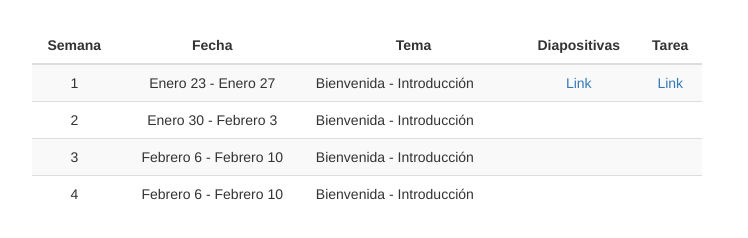
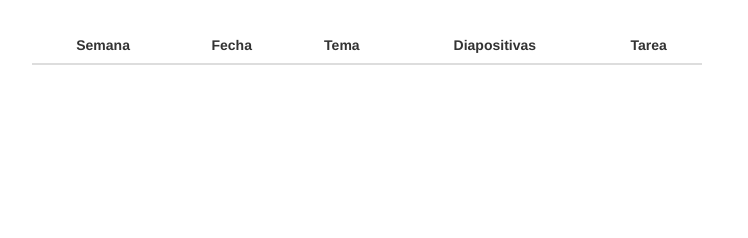
Before and after one commit to caev03/MEL-2017-10, a website: page Presentaciones/calendario.html in a window 1280 px wide. Shown: the part 174-412 px from the top of the page, without its empty margins (258-1006 px from the left). Drawn offline with nearby package versions, Linux system fonts and the light colour scheme.

Commit message:
Calendar Second Commit

```diff
--- a/Presentaciones/calendario.html
+++ b/Presentaciones/calendario.html
@@ -58,34 +58,7 @@
 			      </tr>
 			    </thead>
 			    <tbody id="tableBody">
-			      <tr>
-			        <td class="center">1</td>
-			        <td class="center">Enero 23 - Enero 27</td>
-			        <td>Bienvenida - Introducción</td>
-			        <td class="center"><a href="#">Link</a></td>
-			        <td class="center"><a href="#">Link</a></td>
-			      </tr>
-			      <tr>
-			        <td class="center">2</td>
-			        <td class="center">Enero 30 - Febrero 3</td>
-			        <td>Bienvenida - Introducción</td>
-			        <td class="center"><a href="#"></a></td>
-			        <td class="center"><a href="#"></a></td>
-			      </tr>
-			      <tr>
-			        <td class="center">3</td>
-			        <td class="center">Febrero 6 - Febrero 10</td>
-			        <td>Bienvenida - Introducción</td>
-			        <td class="center"><a href="#"></a></td>
-			        <td class="center"><a href="#"></a></td>
-			      </tr>
-			      <tr>
-			        <td class="center">4</td>
-			        <td class="center">Febrero 6 - Febrero 10</td>
-			        <td>Bienvenida - Introducción</td>
-			        <td class="center"><a href="#"></a></td>
-			        <td class="center"><a href="#"></a></td>
-			      </tr>
+
 			    </tbody>
 	      	</table>
 	      </div>
@@ -113,6 +86,7 @@
 		    var allTextLines = allText.split(/\r\n|\n/);
 
 		    for (var i=1; i<allTextLines.length; i++) {
+		    	console.log(allTextLines[i]);
 		    	var data = allTextLines[i].split(';');
 		    	var tr = document.createElement("tr");
 		    	var id = document.createElement("td");
@@ -141,6 +115,7 @@
 		    	tr.appendChild(title);
 		    	tr.appendChild(slides);
 		    	tr.appendChild(homework);
+		    	$("#tableBody").appendChild(tr);
 		    }
 		    // alert(lines);
 		}
```
